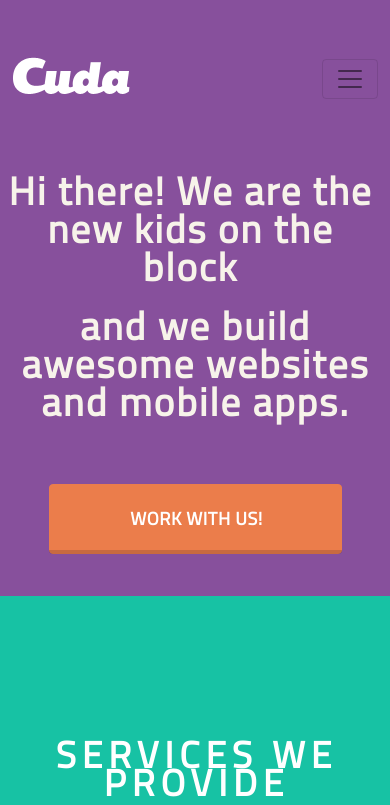
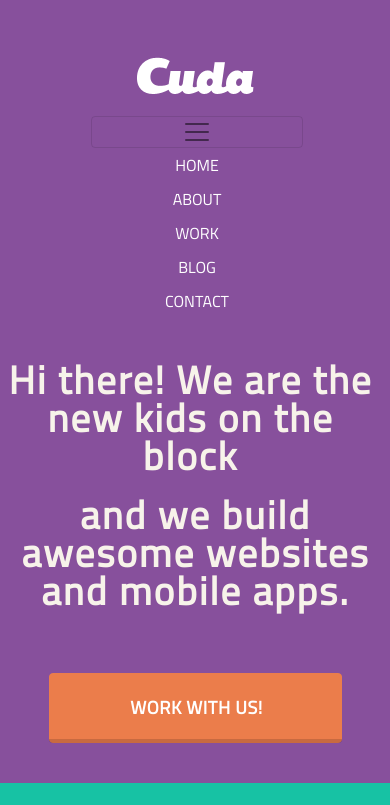
Before and after one commit to Chipik1/layout__6, a website built with Parcel: page index.html in a window 390 px wide. Both pictures are taken after a click on the button "Toggle navigation". Shown: the top 805 px of the page. Built offline with nearby package versions, Linux system fonts and the light colour scheme.

Commit message:
finish layout

```diff
--- a/index.html
+++ b/index.html
@@ -11,6 +11,7 @@
   <link rel="stylesheet" href="bootstrap-4.6.0-dist/bootstrap.css">
   <script src="https://code.jquery.com/jquery-3.3.1.slim.min.js" integrity="sha384-q8i/X+965DzO0rT7abK41JStQIAqVgRVzpbzo5smXKp4YfRvH+8abtTE1Pi6jizo" crossorigin="anonymous"></script>
   <script src="bootstrap-4.6.0-dist/bootstrap.min.js"></script>
+  <script src="./js/script.js"></script>
   <link rel="stylesheet" href="fonts/stylesheet.css">
  </head>
 <header>
@@ -20,10 +21,10 @@
    </div>
    <div class="nav-menu">
        <nav class="navbar navbar-expand-lg navbar-light">
-         <button class="navbar-toggler" type="button" data-toggle="collapse" data-target="#navbarNav" aria-controls="navbarNav" aria-expanded="false" aria-label="Toggle navigation">
+         <button class="navbar-toggler collapsed" type="button" data-toggle="collapse" data-target="#navbarCollapse" aria-controls="navbarCollapse" aria-expanded="false" aria-label="Toggle navigation">
            <span class="navbar-toggler-icon"></span>
          </button>
-         <div class="collapse navbar-collapse" id="navbarText">
+         <div class="navbar-collapse collapse" id="navbarCollapse">
            <ul class="navbar-nav mr-auto menu-text">
              <li class="nav-item">
                <a class="nav-link" href="#">Home</a>
--- a/js/script.js
+++ b/js/script.js
@@ -0,0 +1,5 @@
+$(document).ready(function () {
+    $(".navbar-toggle").on("click", function () {
+        $(this).toggleClass("active");
+    });
+});
--- a/scss/header.scss
+++ b/scss/header.scss
@@ -15,6 +15,7 @@ header{
       display: flex;
       margin-right: -4px;
       margin-top: -6px;
+      }
       li {
         margin-right: 28px;
         a {
@@ -30,10 +31,10 @@ header{
           background-color: #643a79;
           border-radius: 5px;
           text-decoration: none;
+          color: #ffffff;
         }
       }
     }
-  }
   .col-12{
     margin: 145px auto;
 
@@ -93,3 +94,46 @@ header{
     }
   }
 }
+@media (max-device-width: 991px) {
+  header{
+    height: 100%;
+    .col-12{
+      margin: 0 auto;
+      padding-bottom: 40px;
+      p{
+        margin-top: 34px;
+      }
+    }
+    .cuda{
+      flex-direction: column;
+      align-items: center;
+      li{
+        margin-right: 0;
+      }
+      .nav-menu {
+        padding-top: 20px;
+
+        .navbar {
+          padding: 0.5rem 3rem;
+          justify-content: center;
+        }
+
+        .navbar-toggler.collapsed {
+          padding: 0 90px;
+        }
+
+        .navbar-toggler {
+          padding: 0 90px;
+          justify-content: center;
+        }
+
+        .navbar-collapse {
+          text-align: center;
+        }
+      }
+      .logo{
+        margin-left: 0;
+      }
+    }
+  }
+}
```
Also changed, not shown: css/header.css, css/site.css, 2 other files.
